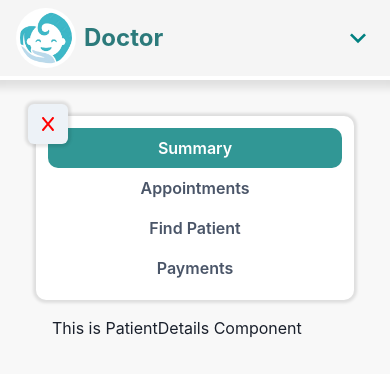
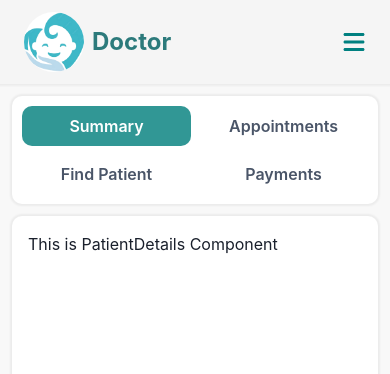
Before and after one commit to Ashish-Sunil-Vaidya/Clinic-Frontend, a React (Vite) app: page /doctor/dashboard in a window 390 px wide. Shown: the top 374 px of the page. Built offline with nearby package versions, Linux system fonts and the light colour scheme.

Commit message:
stage 0.3

```diff
--- a/src/components/dashboard/Dashboard.jsx
+++ b/src/components/dashboard/Dashboard.jsx
@@ -1,16 +1,6 @@
-import {
-  Tab,
-  Tabs,
-  TabList,
-  TabPanel,
-  TabPanels,
-  Box,
-  IconButton,
-} from "@chakra-ui/react";
+import { Tab, Tabs, TabList, TabPanel, TabPanels, Box } from "@chakra-ui/react";
 import { tabnames, tabcontent } from "./routes";
-import { FaBars } from "react-icons/fa";
-import { useEffect, useState, useRef } from "react";
-import { FaX } from "react-icons/fa6";
+import { useEffect, useState } from "react";
 
 const Dashboard = () => {
   const chakraCustomButtonTheme = {
@@ -21,17 +11,6 @@ const Dashboard = () => {
 
   const [orientation, setOrientation] = useState("vertical");
   const [isMobile, setIsMobile] = useState(false);
-  const [show, setShow] = useState(true);
-  const tabRef = useRef(null);
-
-  const handleScroll = () => {
-    console.log("===  Dashboard.jsx [34] ===");
-    if (tabRef.current.scrollTop > 0) {
-      setShow(false);
-    } else {
-      setShow(true);
-    }
-  };
 
   useEffect(() => {
     const handleResize = () => {
@@ -55,13 +34,15 @@ const Dashboard = () => {
 
   return (
     <>
-      {!isMobile ? (
       <Tabs
         variant="soft-rounded"
         colorScheme="teal"
         orientation={orientation}
         w="100%"
         h="100%"
+        display={orientation === "horizontal" ? "grid" : "flex"}
+        gridTemplateRows="auto 1fr"
+        gap={3}
       >
         <Box
           boxShadow="0 0 2px 2px rgba(0,0,0,0.05)"
@@ -86,10 +67,12 @@ const Dashboard = () => {
             top={3}
             position="sticky"
             sx={
-                document.body.clientWidth > 600 &&
               document.body.clientWidth <= 768 && {
                 display: "grid",
-                  gridTemplateColumns: "repeat(4,1fr)",
+                gridTemplateColumns: !isMobile
+                  ? "repeat(4,1fr)"
+                  : "repeat(2,1fr)",
+                gridTemplateRows: isMobile && "repeat(2,1fr)",
                 width: "100%",
               }
             }
@@ -102,48 +85,18 @@ const Dashboard = () => {
           </TabList>
         </Box>
 
-          <TabPanels>
+        <TabPanels
+          h="100%"
+          bgColor="white"
+          boxShadow="0 0 2px 2px rgb(0,0,0,.05)"
+          borderRadius={10}
+          overflowY="auto"
+        >
           {tabcontent.map((content, index) => (
             <TabPanel key={index}>{content}</TabPanel>
           ))}
         </TabPanels>
       </Tabs>
-      ) : (
-        <Tabs variant="soft-rounded" px={6} my={6}>
-          <Box ref={tabRef} position="sticky" >
-            <IconButton
-              icon={!show ? <FaBars /> : <FaX />}
-              position="absolute"
-              boxShadow="0 0 3px 3px rgb(0,0,0,.1)"
-              top={-3}
-              left={-2}
-              color={show ? "red" : "black"}
-              onClick={() => setShow(!show)}
-              zIndex={99}
-            />
-            <TabList
-              flexDirection="column"
-              bg="white"
-              boxShadow="0 0 3px 3px rgb(0,0,0,.1)"
-              p={3}
-              borderRadius={10}
-              overflow="hidden"
-              sx={!show && { width: "0", height: "0" }}
-            >
-              {tabnames.map((tabname, index) => (
-                <Tab _selected={chakraCustomButtonTheme} key={index}>
-                  {tabname}
-                </Tab>
-              ))}
-            </TabList>
-          </Box>
-          <TabPanels onScroll={handleScroll} >
-            {tabcontent.map((content, index) => (
-              <TabPanel key={index}  >{content}</TabPanel>
-            ))}
-          </TabPanels>
-        </Tabs>
-      )}
     </>
   );
 };
--- a/src/components/header/Header.jsx
+++ b/src/components/header/Header.jsx
@@ -13,6 +13,7 @@ import {
 } from "@chakra-ui/react";
 import logo from "src/assets/logo.png";
 import { useNavigate } from "react-router-dom";
+import { FaBars } from "react-icons/fa6";
 
 const Header = ({ role, navlinks }) => {
   const navigate = useNavigate();
@@ -34,9 +35,13 @@ const Header = ({ role, navlinks }) => {
   return (
     <>
       {isMobile ? (
-        <Accordion allowToggle bg="white" boxShadow="0 0 8px 8px rgb(0,0,0,.1)">
+        <Accordion
+          allowToggle
+          bg="white"
+          boxShadow="0 0 2px 2px rgb(0,0,0,.05)"
+        >
           <AccordionItem border={0}>
-            <AccordionButton justifyContent="space-between" color="teal">
+            <AccordionButton justifyContent="space-between"  color="teal" px={6} py={3}>
               <Flex alignItems="center">
                 <Image
                   boxSize="60px"
@@ -45,7 +50,7 @@ const Header = ({ role, navlinks }) => {
                   alt="Code Surgery Squad"
                   bg="white"
                   borderRadius="50%"
-                  p={1}
+
                 />
                 <Box
                   mx={2}
@@ -56,7 +61,7 @@ const Header = ({ role, navlinks }) => {
                   {role}
                 </Box>
               </Flex>
-              <AccordionIcon fontSize="2rem" />
+              <FaBars fontSize="1.5rem"/>
             </AccordionButton>
 
             <AccordionPanel>
--- a/src/pages/Home.jsx
+++ b/src/pages/Home.jsx
@@ -16,10 +16,12 @@ const Home = ({ role, navlinks, component }) => {
 
       // flexDirection="column"
       display="grid"
-      gridTemplateRows="80px calc(100svh - 80px)"
+      gridTemplateRows="minmax(80px,auto) minmax(0, 1fr)"
     >
       <Header {...headerProps} />
-      <Box flex={1} p={3} overflowY="hidden">{component}</Box>
+      <Box flex={1} p={3} overflowY="hidden">
+        {component}
+      </Box>
     </Flex>
   );
 };
```
Lines whose indentation alone changed are shown as unchanged.
